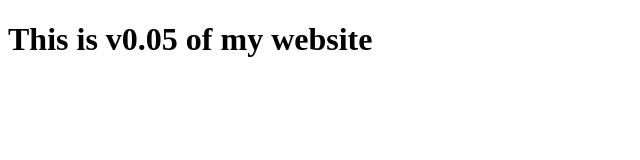
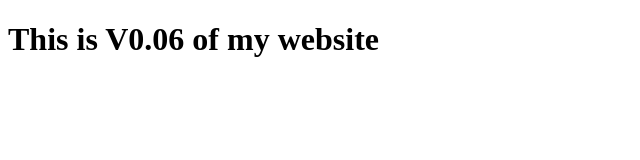
Before and after one commit to Karan-Negi-12/TestRepo, a plain HTML site: page index.html in a window 1280 px wide. Shown: the whole page, without its empty margins (0-640 px from the left). Drawn offline with Linux system fonts and the light colour scheme.

Commit message:
This is version V0.06

```diff
--- a/index.html
+++ b/index.html
@@ -8,7 +8,7 @@
 <body>
     <header>
         <h1>
-            This is v0.05 of my website
+            This is V0.06 of my website
           </h1>
     </header>
 </body>
```
